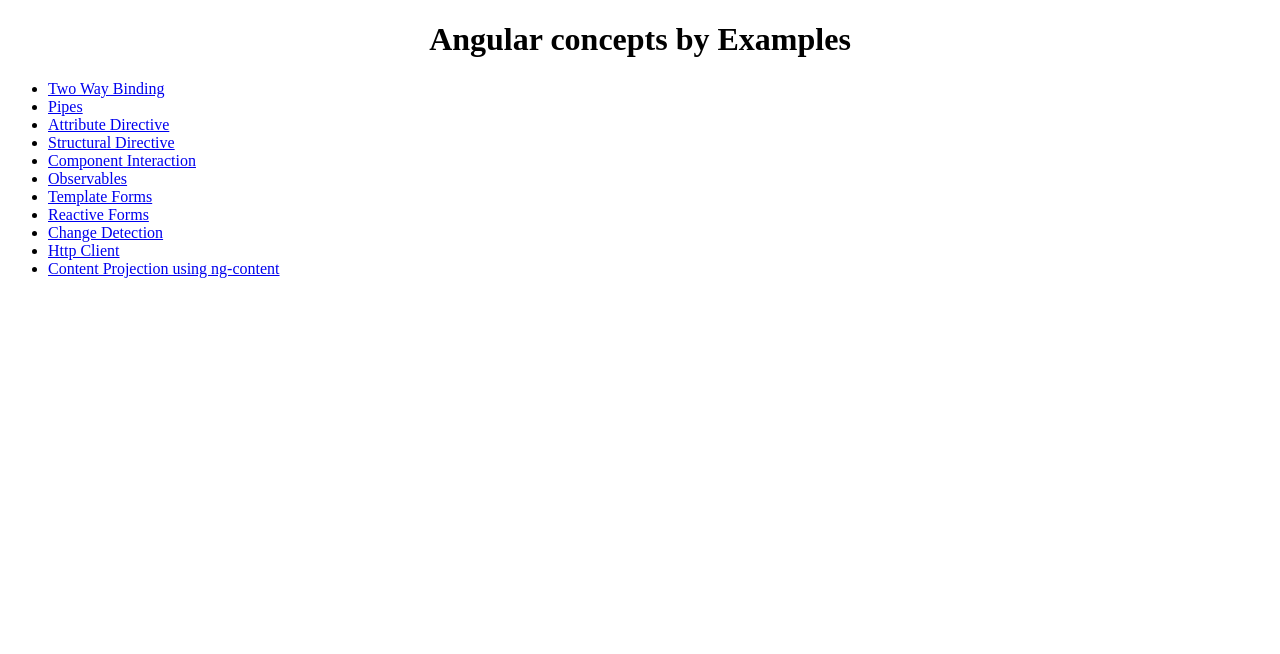
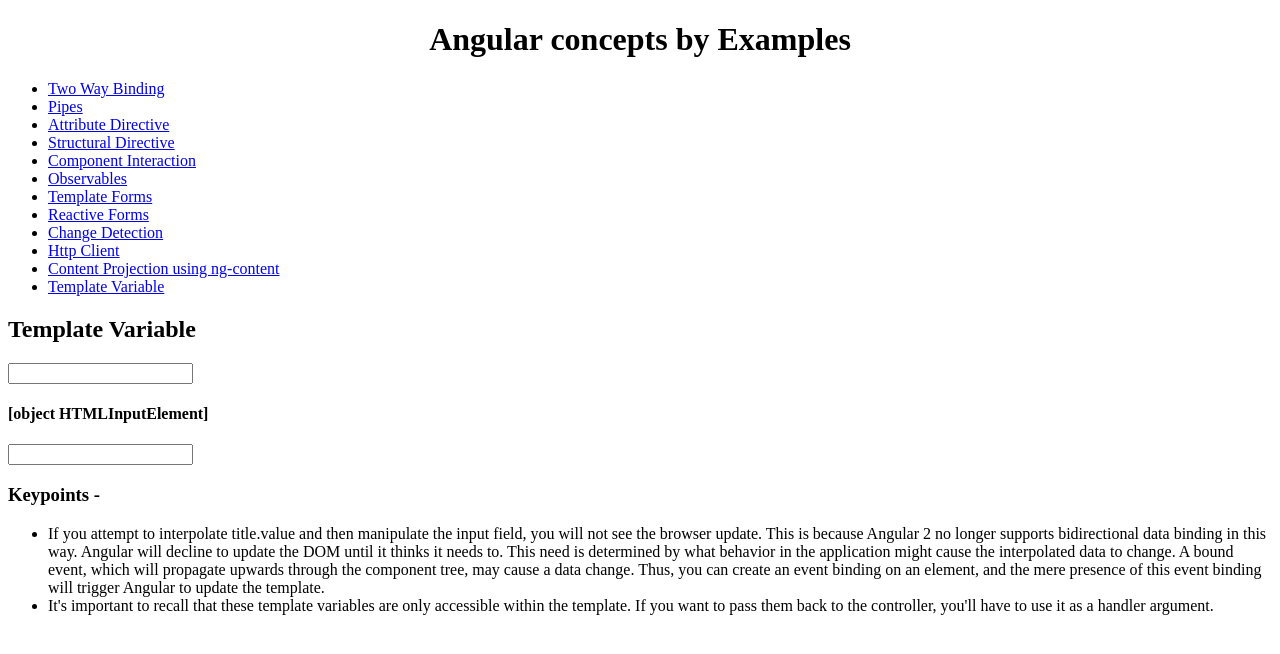
Before and after one commit to vaibhavsinghal87/angular-concepts-by-example, an Angular app: page /templateVariables in a window 1280 px wide. Before the commit this address led to /. Shown: the top 654 px of the page. Built offline with nearby package versions, Linux system fonts and the light colour scheme.

Commit message:
adding template variable demo and also creating a keypoint component to list down keypoints

```diff
--- a/src/app/app-routing.module.ts
+++ b/src/app/app-routing.module.ts
@@ -12,6 +12,7 @@
 import { ChangeDetectionComponent } from './change-detection/change-detection.component';
 import { HttpClientComponent } from './http-client/http-client.component';
 import { ContentProjectionUsageComponent } from './content-projection/content-projection-usage.component';
+import { TemplateVariablesComponent } from './template-variables/template-variables.component';
 
 const routes: Routes = [
   { path: 'twoWayBinding', component: TwoWayBindingComponent },
@@ -23,7 +24,8 @@
   { path: 'templateForms', component: TemplateFormsComponent },
   { path: 'changeDetection', component: ChangeDetectionComponent },
   { path: 'httpClient', component: HttpClientComponent },
-  { path: 'contentProjection', component: ContentProjectionUsageComponent }
+  { path: 'contentProjection', component: ContentProjectionUsageComponent },
+  { path: 'templateVariables', component: TemplateVariablesComponent }
 ];
 
 @NgModule({
--- a/src/app/app.component.ts
+++ b/src/app/app.component.ts
@@ -19,6 +19,7 @@
     { name: 'Reactive Forms', id: 'reactiveForms'},
     { name: 'Change Detection', id: 'changeDetection'},
     { name: 'Http Client', id: 'httpClient'},
-    { name: 'Content Projection using ng-content', id: 'contentProjection'}
+    { name: 'Content Projection using ng-content', id: 'contentProjection'},
+    { name: 'Template Variable', id: 'templateVariables'}
   ];
 }
--- a/src/app/app.module.ts
+++ b/src/app/app.module.ts
@@ -23,6 +23,8 @@
 import { HttpClientComponent } from './http-client/http-client.component';
 import { ContentProjectionComponent } from './content-projection/content-projection.component';
 import { ContentProjectionUsageComponent } from './content-projection/content-projection-usage.component';
+import { TemplateVariablesComponent } from './template-variables/template-variables.component';
+import { KeypointsComponent } from './common/keypoints/keypoints.component';
 
 
 @NgModule({
@@ -43,7 +45,9 @@
     ChangeDetectionDefaultComponent,
     HttpClientComponent,
     ContentProjectionComponent,
-    ContentProjectionUsageComponent
+    ContentProjectionUsageComponent,
+    TemplateVariablesComponent,
+    KeypointsComponent
   ],
   imports: [
     BrowserModule,
--- /dev/null
+++ b/src/app/common/keypoints/keypoints.component.html
@@ -0,0 +1,4 @@
+<h3>Keypoints -</h3>
+<ul>
+  <li *ngFor="let item of points">{{item}}</li>
+</ul>
--- /dev/null
+++ b/src/app/common/keypoints/keypoints.component.ts
@@ -0,0 +1,17 @@
+import { Component, OnInit, Input } from '@angular/core';
+
+@Component({
+  selector: 'app-keypoints',
+  templateUrl: './keypoints.component.html',
+  styleUrls: ['./keypoints.component.css']
+})
+export class KeypointsComponent implements OnInit {
+
+  @Input() points: Array<String>;
+
+  constructor() { }
+
+  ngOnInit() {
+  }
+
+}
--- /dev/null
+++ b/src/app/template-variables/template-variables.component.html
@@ -0,0 +1,15 @@
+<h2>
+  Template Variable
+</h2>
+
+<div>
+  <input #title (keyup)="0">
+  <span>{{title.value}}</span>
+</div>
+<h4>{{title}}</h4>
+<div>
+  <input #message (keyup)="setMessage(message.value)">
+  <span>{{greetMessage}}</span>
+</div>
+
+<app-keypoints [points]=points></app-keypoints>
--- /dev/null
+++ b/src/app/template-variables/template-variables.component.ts
@@ -0,0 +1,30 @@
+import { Component, OnInit } from '@angular/core';
+
+@Component({
+  selector: 'app-template-variables',
+  templateUrl: './template-variables.component.html',
+  styleUrls: ['./template-variables.component.css']
+})
+export class TemplateVariablesComponent implements OnInit {
+
+  greetMessage: String;
+  points: Array<String> = [
+    `If you attempt to interpolate title.value and then manipulate the input field, you will not see the browser update. This is because Angular 2
+    no longer supports bidirectional data binding in this way. Angular will decline to update the DOM until it thinks it needs to. This need is determined
+    by what behavior in the application might cause the interpolated data to change. A bound
+    event, which will propagate upwards through the component tree, may cause a data
+    change. Thus, you can create an event binding on an element, and the mere presence of this
+    event binding will trigger Angular to update the template.`,
+    `It's important to recall that these template variables are only accessible within the template.
+    If you want to pass them back to the controller, you'll have to use it as a handler argument.`
+  ]
+
+  constructor() { }
+
+  ngOnInit() {
+  }
+
+  setMessage(str){
+    this.greetMessage = 'Hello ' + str;
+  }
+}
```
Also changed, not shown: src/app/common/keypoints/keypoints.component.css (added), src/app/template-variables/template-variables.component.css (added), 2 other files (tests, documents, lock files or other folders).
